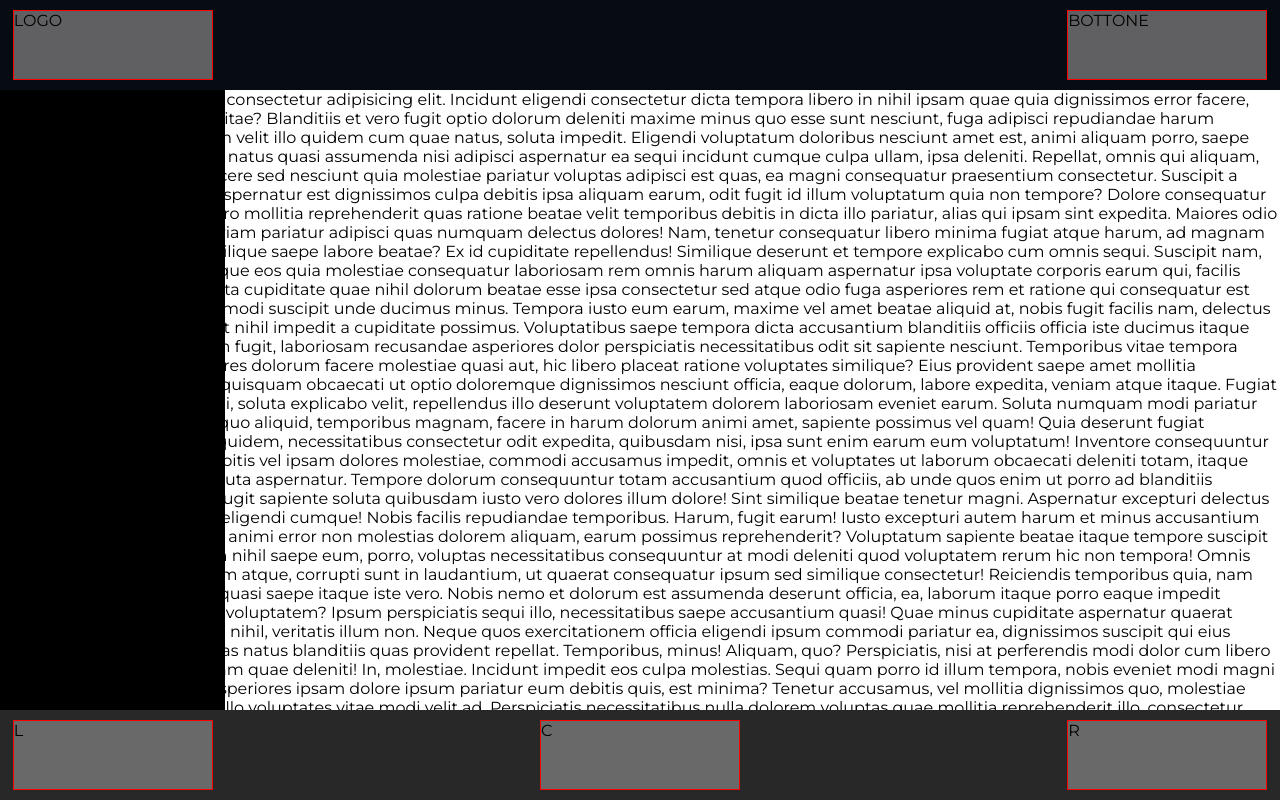
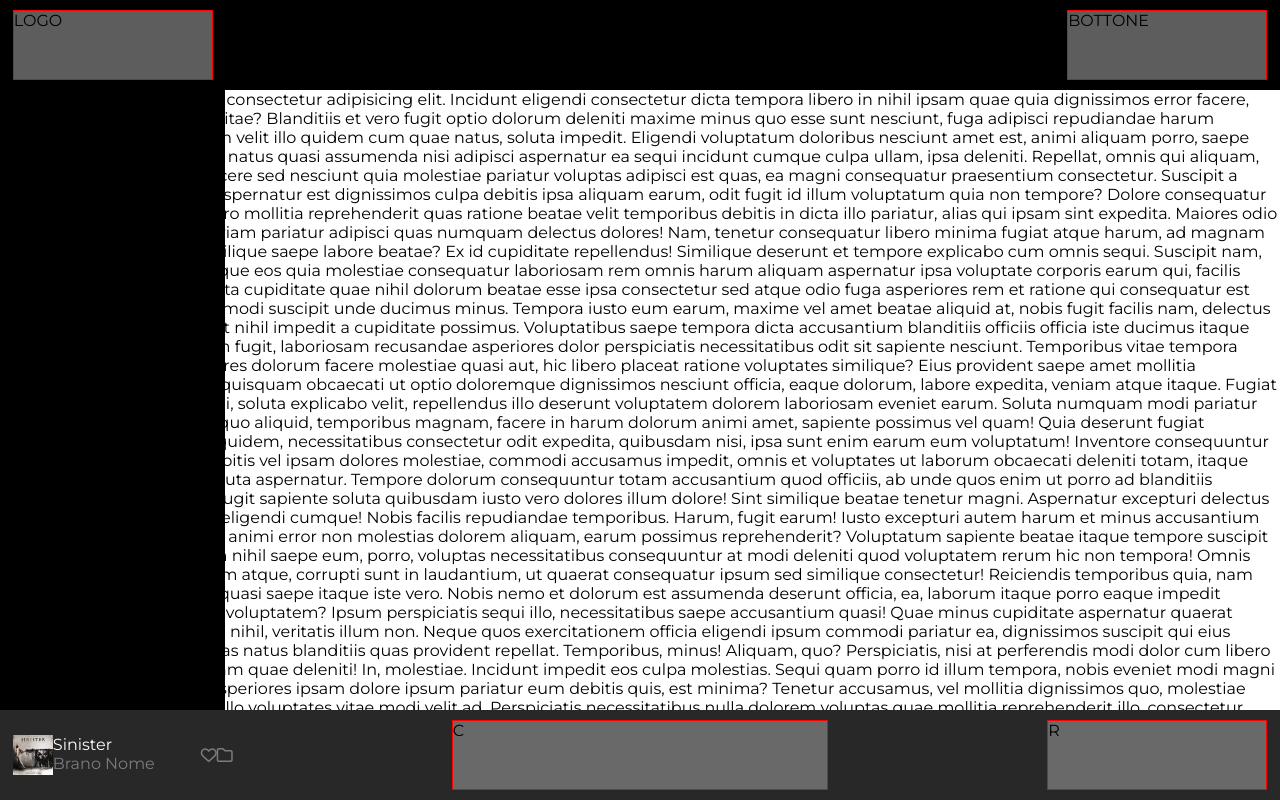
Before and after one commit to LucaFabbozzo/html-css-spotifyweb, a plain HTML site: page index.html in a window 1280 px wide. Drawn offline with Linux system fonts and the light colour scheme.

Commit message:
start insert items footer

```diff
--- a/css/style.css
+++ b/css/style.css
@@ -13,7 +13,7 @@ body {
 }
 
 img {
-  width: 100%;
+  height: 100%;
 }
 
 /* utilities */
@@ -44,6 +44,18 @@ img {
   height: 70px;
 }
 
+.block {
+  display: inline-block;
+}
+
+.co-w {
+  color: #FFFFFF;
+}
+
+.co-g {
+  color: #7B7B82;
+}
+
 
 /* header  */
 
@@ -51,9 +63,7 @@ header {
   display: fixed;
   width: 100%;
   height: 90px;
-  background-color: #070b12;
-  overflow: auto;
-
+  background-color: #000000;
 }
 
 /* bar */
@@ -82,6 +92,21 @@ footer {
   background-color: #282828;
 }
 
+footer .box img {
+  width: 40px;
+}
+
+footer .box.left,
+footer .box.right {
+  width: 220px;
+  flex-shrink: 0;
+}
+
+footer .box.center {
+  width: 30%;
+}
+
+
 
 
 
--- a/index.html
+++ b/index.html
@@ -34,9 +34,24 @@
 
   <footer>
     <div class="container d-flex space-between align-items">
-      <div class="box left debug">L</div>
+
+      <div class="box left d-flex space-between align-items">
+        <div class="items d-flex">
+          <img src="./img/sinister.jpeg" alt="#">
+          <div class="block">
+            <p class="co-w">Sinister</p>
+            <p class="co-g">Brano Nome</p>
+          </div>
+        </div>
+        <div class="items d-flex co-g">
+          <i class="fa-regular fa-heart"></i>
+          <i class="fa-regular fa-folder"></i>
+        </div>
+      </div>
+
       <div class="box center debug">C</div>
       <div class="box right debug">R</div>
+
     </div>
   </footer>
 
```
